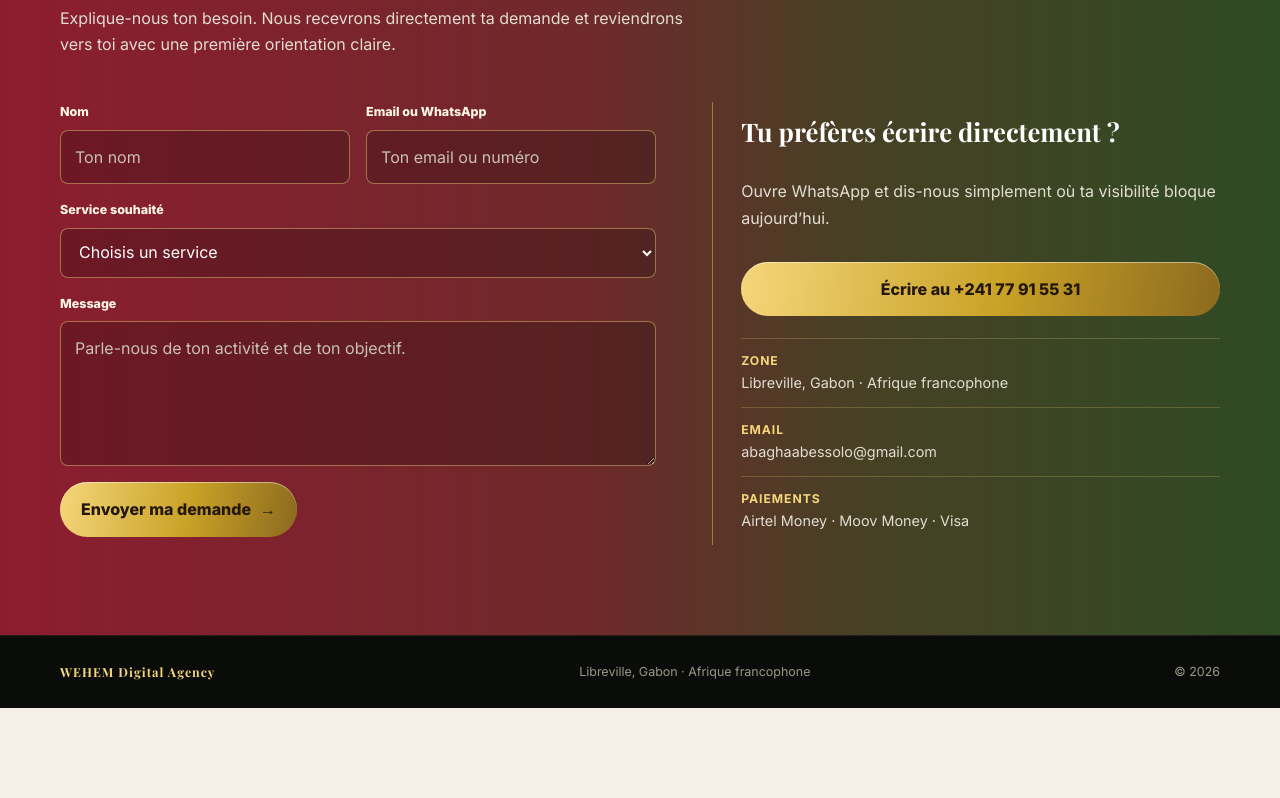
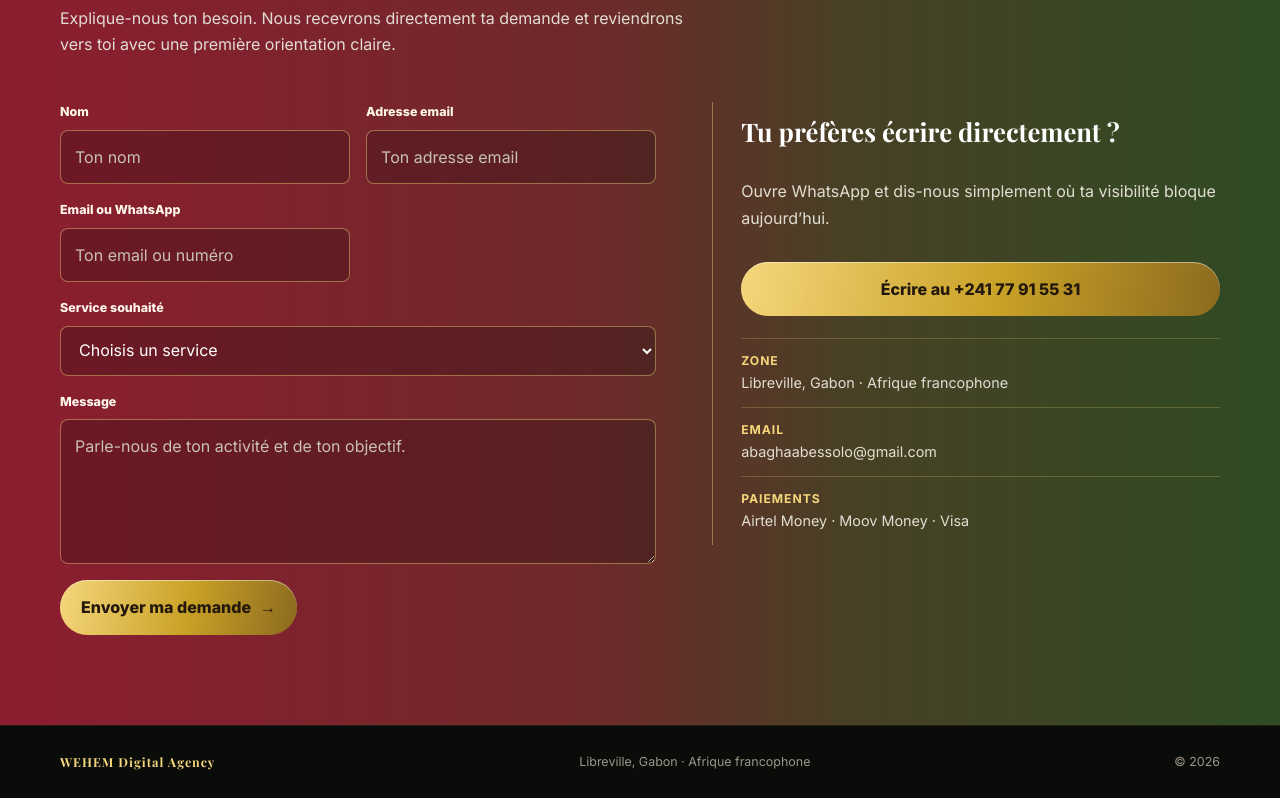
Before and after one commit to JuniorBerger/wehem-digital-agency, a plain HTML site: page index.html in a window 1280 px wide. Shown: the part 9683-10481 px from the top of the page. Before the commit the page ends 10391 px from the top, so only its background shows below. Drawn offline with nearby package versions, Linux system fonts and the light colour scheme.

Commit message:
Déploiement du site WEHEM

```diff
--- a/index.html
+++ b/index.html
@@ -389,6 +389,7 @@
           <!-- Formulaire Formspree : Contact WEHEM -->
           <form class="contact-form" id="contact-form" action="https://formspree.io/f/xkjgqlnk" method="POST">
             <div class="field"><label for="contact-name">Nom</label><input id="contact-name" name="nom" type="text" autocomplete="name" placeholder="Ton nom" required></div>
+            <div class="field"><label for="contact-email">Adresse email</label><input id="contact-email" name="email" type="email" autocomplete="email" placeholder="Ton adresse email" required></div>
             <div class="field"><label for="contact-channel">Email ou WhatsApp</label><input id="contact-channel" name="contact" type="text" autocomplete="email" placeholder="Ton email ou numéro" required></div>
             <div class="field field-full"><label for="contact-service">Service souhaité</label><select id="contact-service" name="service" required><option value="">Choisis un service</option><option>Identité de Marque Digitale</option><option>Gestion de Page Facebook & Contenu</option><option>Audit & Stratégie Digitale</option><option>Pack lancement</option><option>Autre besoin</option></select></div>
             <div class="field field-full"><label for="contact-message">Message</label><textarea id="contact-message" name="message" placeholder="Parle-nous de ton activité et de ton objectif." required></textarea></div>
```
